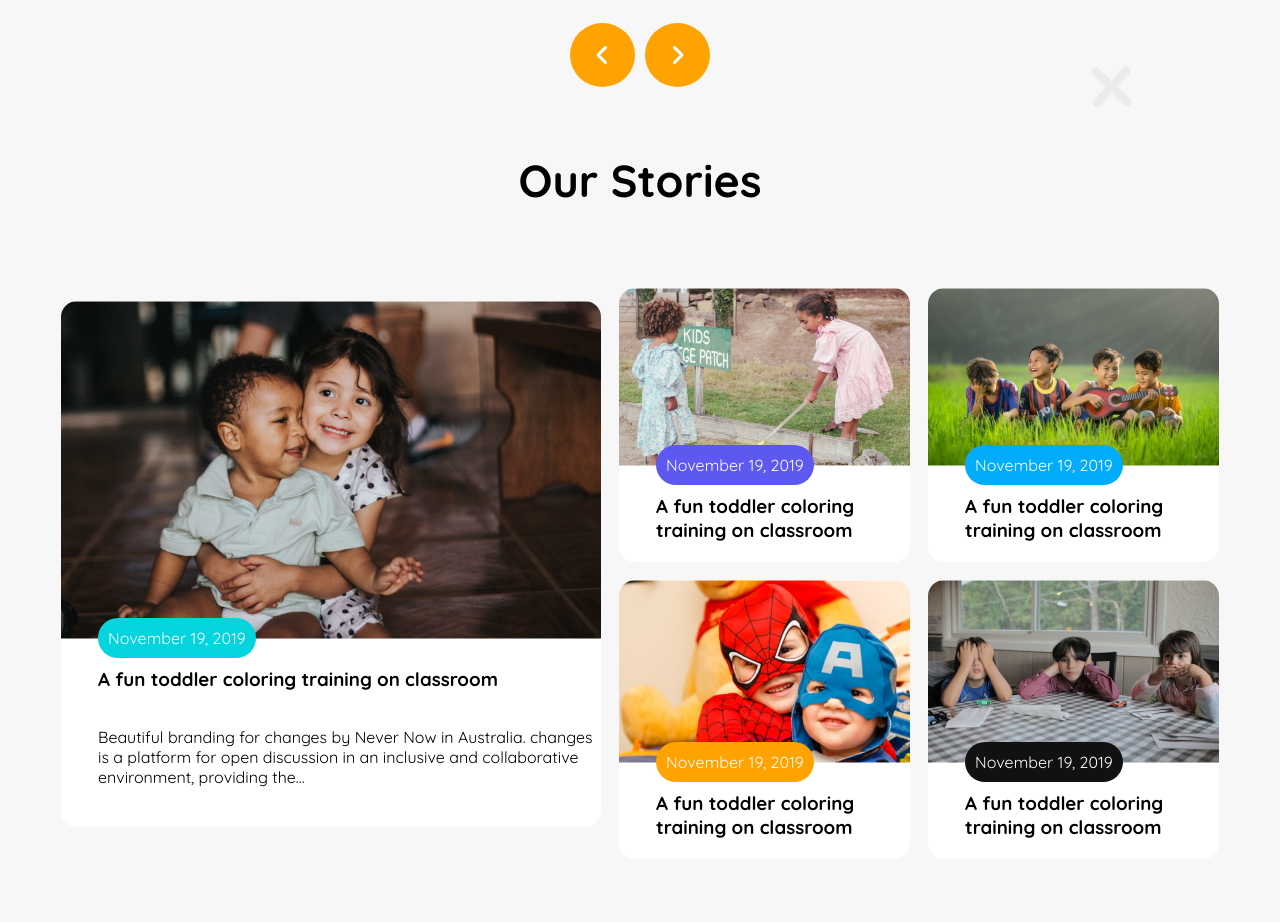
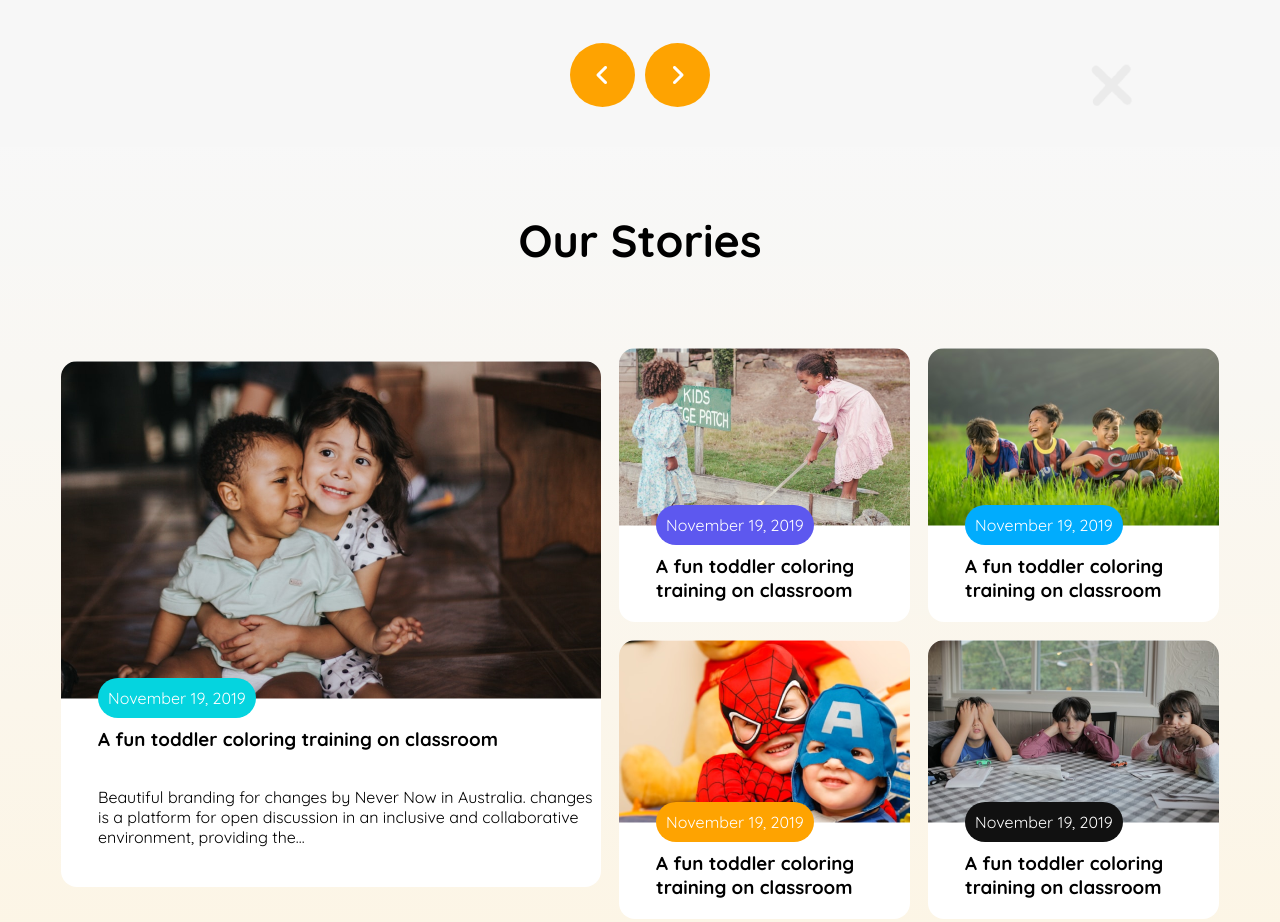
Before and after one commit to mahabur-rahman21/assignment-2, a plain HTML site: page index.html in a window 1280 px wide. Shown: the part 1388-2310 px from the top of the page. Drawn offline with Linux system fonts and the light colour scheme.

Commit message:
added stories bg

```diff
--- a/styles/style.css
+++ b/styles/style.css
@@ -151,7 +151,7 @@ nav div {
 
 /* main */
 main section {
-  margin: 20px 140px;
+  padding: 20px 140px;
 }
 /* curriculum-section start */
 
@@ -205,7 +205,12 @@ main section {
 /* curriculum-section end */
 
 /* stories */
-
+.stories-section{
+  background-image: url(../assets/bg.png);
+  background-repeat: no-repeat;
+  background-position: center;
+  background: linear-gradient(360deg, rgba(255, 244, 220, 0.8) ,rgba(255, 255, 255, 0.1)  );
+}
 .grid {
   display: grid;
   grid-template-columns: repeat(2, 1fr);
@@ -328,7 +333,7 @@ footer ul li a {
 
 @media screen and (max-width: 768px) {
   main section {
-    margin: 20px 20px;
+    padding: 20px 20px;
   }
 
   .btn-primary {
```
